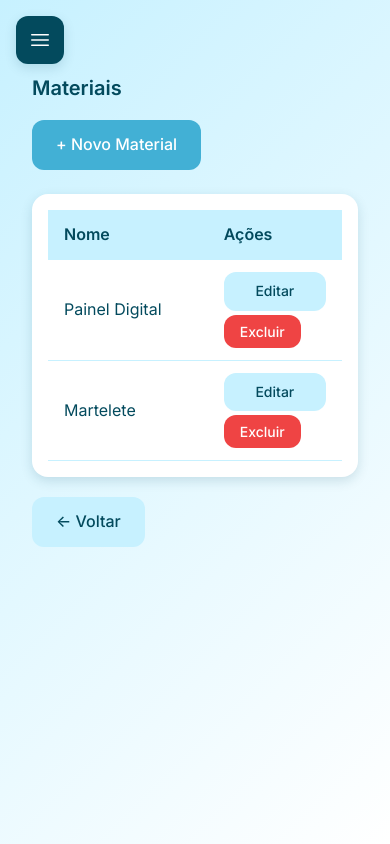
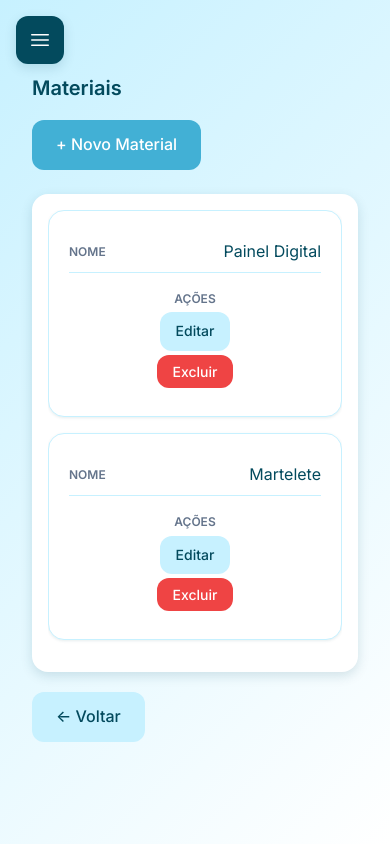
Before and after one commit to DreamBricksOrg/db_project_manager, a Flask app: page /admin/materials in a window 390 px wide. Run offline with Flask 3, Linux system fonts and the light colour scheme; the visitor is signed in with stand-in values (Sample User, id 1); some libraries are stand-ins or nearby versions; some web fonts are replaced.

Commit message:
feat: Establish core UI with `base.html`, global styling, and initial list views for various entities, integrating HTMX, SweetAlert2, and IMask.

```diff
--- a/app/blueprints/admin/templates/admin/materials/list.html
+++ b/app/blueprints/admin/templates/admin/materials/list.html
@@ -21,8 +21,8 @@
             <tbody>
                 {% for material in materials %}
                 <tr>
-                    <td>{{ material.nome }}</td>
-                    <td class="table-actions">
+                    <td data-label="Nome">{{ material.nome }}</td>
+                    <td class="table-actions" data-label="Ações">
                         <a href="{{ url_for('admin.edit_material', id=material.id) }}"
                             class="btn btn-sm btn-secondary">Editar</a>
                         <form method="POST" action="{{ url_for('admin.delete_material', id=material.id) }}"
--- a/app/blueprints/admin/templates/admin/services/list.html
+++ b/app/blueprints/admin/templates/admin/services/list.html
@@ -22,9 +22,9 @@
             <tbody>
                 {% for service in services %}
                 <tr>
-                    <td>{{ service.tipo_servico }}</td>
-                    <td>{{ service.responsavel }}</td>
-                    <td class="table-actions">
+                    <td data-label="Tipo de Serviço">{{ service.tipo_servico }}</td>
+                    <td data-label="Responsável">{{ service.responsavel }}</td>
+                    <td class="table-actions" data-label="Ações">
                         <a href="{{ url_for('admin.edit_service', id=service.id) }}"
                             class="btn btn-sm btn-secondary">Editar</a>
                         <form method="POST" action="{{ url_for('admin.delete_service', id=service.id) }}"
--- a/app/static/css/style.css
+++ b/app/static/css/style.css
@@ -80,6 +80,7 @@ body {
 
 .page {
     padding: 40px 20px;
+    margin: 0 auto;
 }
 
 /* Navigation */
@@ -653,6 +654,7 @@ textarea.form-input {
 .main-content .page {
     padding: 32px;
     max-width: 1400px;
+    margin: 0 auto;
 }
 
 /* Mobile Toggle */
@@ -1182,6 +1184,63 @@ textarea.form-input {
     .admin-grid {
         grid-template-columns: repeat(2, 1fr);
     }
+
+    /* Responsive Tables to Cards */
+    .table-wrapper {
+        background: transparent;
+        box-shadow: none;
+        overflow: visible;
+    }
+
+    .table, .table thead, .table tbody, .table th, .table td, .table tr {
+        display: block;
+    }
+
+    .table thead {
+        display: none;
+    }
+
+    .table tr {
+        background: var(--color-white);
+        border-radius: var(--radius-lg);
+        padding: 20px;
+        margin-bottom: 16px;
+        box-shadow: var(--shadow-sm);
+        border: 1px solid var(--color-ice);
+    }
+
+    .table td {
+        padding: 8px 0;
+        border-bottom: 1px solid var(--color-ice);
+        display: flex;
+        justify-content: space-between;
+        align-items: center;
+        text-align: right;
+    }
+
+    .table td:last-child {
+        border-bottom: none;
+        padding-top: 16px;
+        justify-content: center;
+    }
+
+    .table td::before {
+        content: attr(data-label);
+        font-weight: 600;
+        text-transform: uppercase;
+        font-size: 0.75rem;
+        color: var(--color-slate);
+        text-align: left;
+    }
+
+    .table-actions {
+        width: 100%;
+        justify-content: stretch !important;
+    }
+
+    .table-actions .btn {
+        flex: 1;
+    }
 }
 
 /* ============================================
--- a/app/templates/base.html
+++ b/app/templates/base.html
@@ -53,11 +73,14 @@
             toast: true,
             position: 'top-end',
             showConfirmButton: false,
-            timer: 3000,
+            timer: 4000,
             timerProgressBar: true,
             didOpen: (toast) => {
                 toast.addEventListener('mouseenter', Swal.stopTimer)
                 toast.addEventListener('mouseleave', Swal.resumeTimer)
+            },
+            customClass: {
+                popup: 'colored-toast'
             }
         });
 
@@ -67,19 +90,28 @@
                     {% if category == 'error' or category == 'danger' %}
                         Swal.fire({
                             icon: 'error',
-                            title: 'Erro!',
+                            title: 'Ops...',
                             text: '{{ message }}',
-                            confirmButtonColor: 'var(--color-teal)'
+                            confirmButtonText: 'Entendido'
                         });
                     {% elif category == 'success' %}
                         Toast.fire({
                             icon: 'success',
-                            title: '{{ message }}'
+                            title: 'Sucesso!',
+                            text: '{{ message }}'
+                        });
+                    {% elif category == 'warning' %}
+                        Swal.fire({
+                            icon: 'warning',
+                            title: 'Atenção',
+                            text: '{{ message }}',
+                            confirmButtonColor: 'var(--color-warning)'
                         });
                     {% else %}
                         Toast.fire({
                             icon: 'info',
-                            title: '{{ message }}'
+                            title: 'Informação',
+                            text: '{{ message }}'
                         });
                     {% endif %}
                 {% endfor %}
--- a/data/installers.csv
+++ b/data/installers.csv
@@ -1,3 +1,2 @@
 id,nome,telefone,email,especialidade,username,password
-4c5a50e8,JULIO CESAR BALBINO DE MORAIS,11959174501,julio@dreambricks.com.br,Sistemas,julio,123123
-fb06fd51,Daniel Gomes Paiva,(11) 96823-5683,paiva@dreambricks.com.br,Montagem,daniel,123123
+4c5a50e8,JULIO CESAR BALBINO DE MORAIS,(11) 95917-4501,julio@dreambricks.com.br,Sistemas,julio,123123
--- a/data/plans.csv
+++ b/data/plans.csv
@@ -1,2 +1,2 @@
 id,nome_projeto,cliente,contato_cliente,telefone_contato,produtor_responsavel,data_instalacao,data_remocao,inicio_veiculacao,fim_veiculacao,endereco,descricao,instaladores,servicos_externos,materiais,informacoes_importantes,foto_layout
-074dd725,OralB - Painel,OralB,Luana,(11) 23978-6219,Paula,2026-02-09,2026-02-16,2026-02-09,2026-02-16,"Consulate General of Argentina in São Paulo, 2313, Avenida Paulista, Cerqueira César, Jardim Paulista, São Paulo, Região Imediata de São Paulo, Região Metropolitana de São Paulo, Região Geográfica Intermediária de São Paulo, São Paulo, 01311-300, Brazil",,"[""4c5a50e8"", ""fb06fd51""]","[{""tipo"": ""Caminhão"", ""responsavel"": ""Rogério""}]","[""Painel Digital"", ""Martelete""]",,layout_new_qrcode_background.png
+074dd725,OralB - Painel,OralB,Luana,(11) 23978-6219,Paula,2026-02-02,2026-02-09,2026-02-02,2026-02-09,"Consulate General of Argentina in São Paulo, 2313, Avenida Paulista, Cerqueira César, Jardim Paulista, São Paulo, Região Imediata de São Paulo, Região Metropolitana de São Paulo, Região Geográfica Intermediária de São Paulo, São Paulo, 01311-300, Brazil",,"[""4c5a50e8"", ""fb06fd51""]","[{""tipo"": ""Caminhão"", ""responsavel"": ""Rogério""}]","[""Painel Digital"", ""Martelete""]",,layout_new_qrcode_background.png
```
Also changed, not shown: other parts of app/templates/base.html (+23 -3 lines), app/blueprints/admin/templates/admin/contacts/_list.html (+4 -4 lines), app/blueprints/admin/templates/admin/installers/list.html (+5 -5 lines), app/blueprints/admin/templates/admin/producers/_list.html (+4 -4 lines), app/blueprints/plans/templates/plans/list.html (+5 -5 lines), docker-compose.yml (added, +12 -0 lines), 1 other file.
